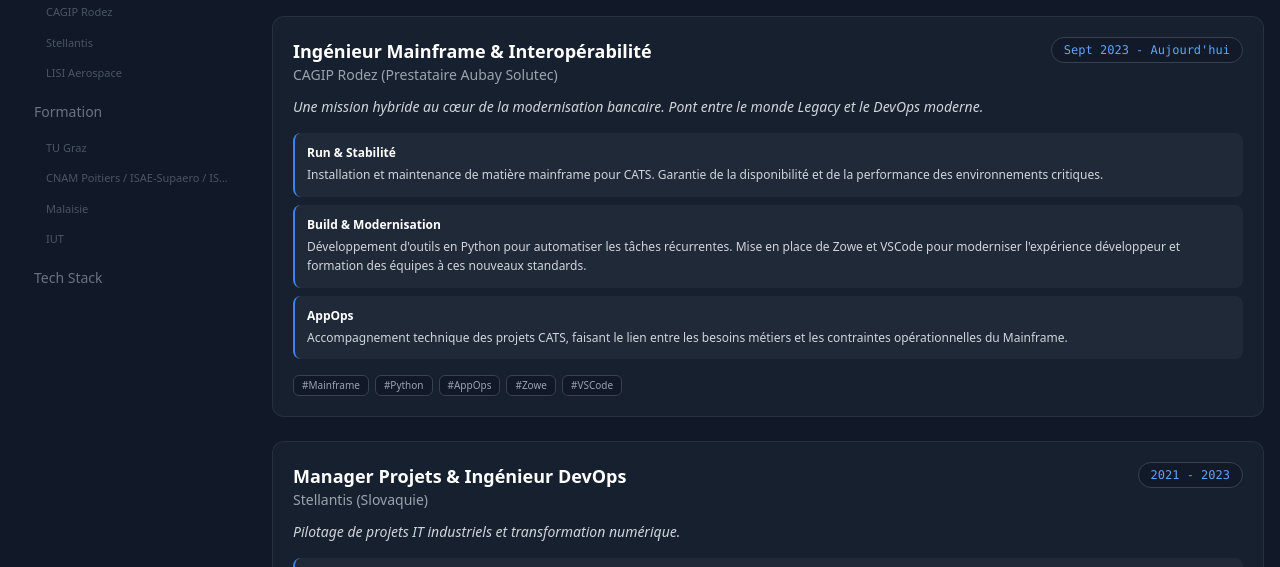
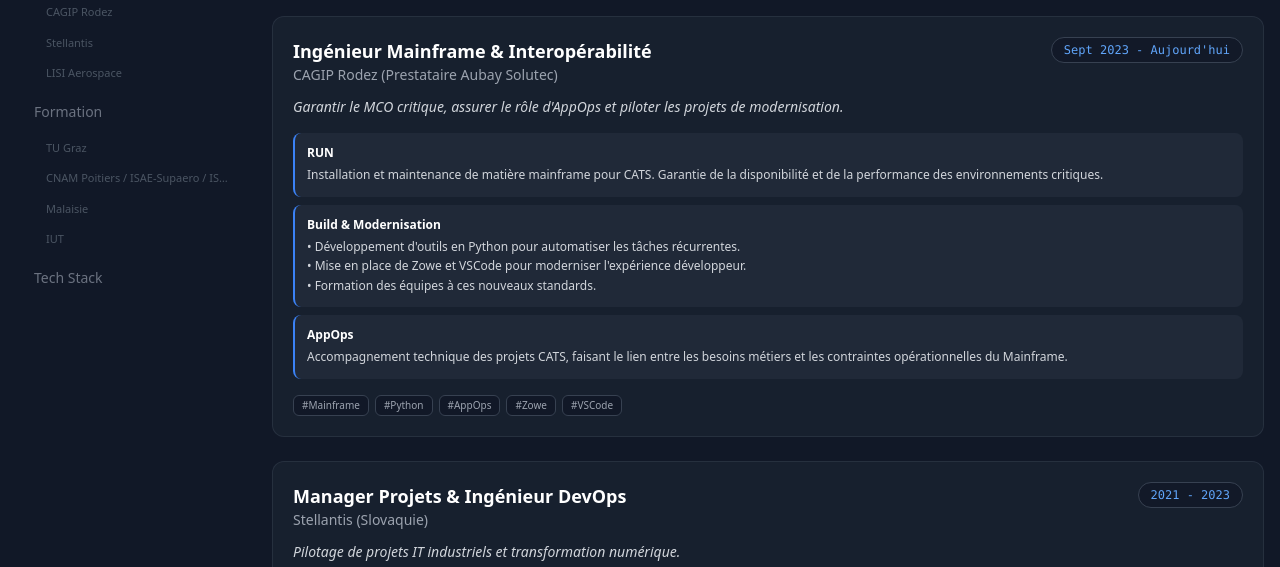
Before and after one commit to jonathan-gatard/cv, an Astro site: page /experience in a window 1280 px wide. Shown: the part 156-723 px from the top of the page. Built offline with nearby package versions, Linux system fonts and the light colour scheme; Astro itself is replaced by a stand-in of ours.

Commit message:
style: add bullet points to build & modernisation and fix RUN title

```diff
--- a/src/components/Experience.astro
+++ b/src/components/Experience.astro
@@ -82,7 +82,7 @@ const cardItems = [
                   {item.details.map((detail) => (
                     <div class="bg-gray-700/30 p-3 rounded-lg border-l-2 border-blue-500">
                       <h4 class="font-bold text-white text-xs mb-1">{detail.title}</h4>
-                      <p class="text-[12px] text-gray-300 leading-relaxed">{detail.content}</p>
+                      <p class="text-[12px] text-gray-300 leading-relaxed whitespace-pre-line">{detail.content}</p>
                     </div>
                   ))}
                 </div>
--- a/src/data/jobs.ts
+++ b/src/data/jobs.ts
@@ -3,16 +3,16 @@ export const jobs = [
         role: "Ingénieur Mainframe & Interopérabilité",
         company: "CAGIP Rodez (Prestataire Aubay Solutec)",
         date: "Sept 2023 - Aujourd'hui",
-        description: "Une mission hybride au cœur de la modernisation bancaire. Pont entre le monde Legacy et le DevOps moderne.",
+        description: "Garantir le MCO critique, assurer le rôle d'AppOps et piloter les projets de modernisation.",
         tags: ["Mainframe", "Python", "AppOps", "Zowe", "VSCode"],
         details: [
             {
-                title: "Run & Stabilité",
+                title: "RUN",
                 content: "Installation et maintenance de matière mainframe pour CATS. Garantie de la disponibilité et de la performance des environnements critiques."
             },
             {
                 title: "Build & Modernisation",
-                content: "Développement d'outils en Python pour automatiser les tâches récurrentes. Mise en place de Zowe et VSCode pour moderniser l'expérience développeur et formation des équipes à ces nouveaux standards."
+                content: "• Développement d'outils en Python pour automatiser les tâches récurrentes.\n• Mise en place de Zowe et VSCode pour moderniser l'expérience développeur.\n• Formation des équipes à ces nouveaux standards."
             },
             {
                 title: "AppOps",
@@ -40,7 +40,7 @@ export const jobs = [
     {
         role: "Ingénieur Projets Logistique & Amélioration Continue",
         company: "LISI Aerospace (Parthenay)",
-        date: "2016 - 2020",
+        date: "2016 - 2021",
         description: "Optimisation de flux et conduite de projets industriels majeurs. Poste en alternance puis CDI.",
         tags: ["Logistique", "Lean", "Gestion de Projet", "VB.NET", "5S"],
         details: [
```
